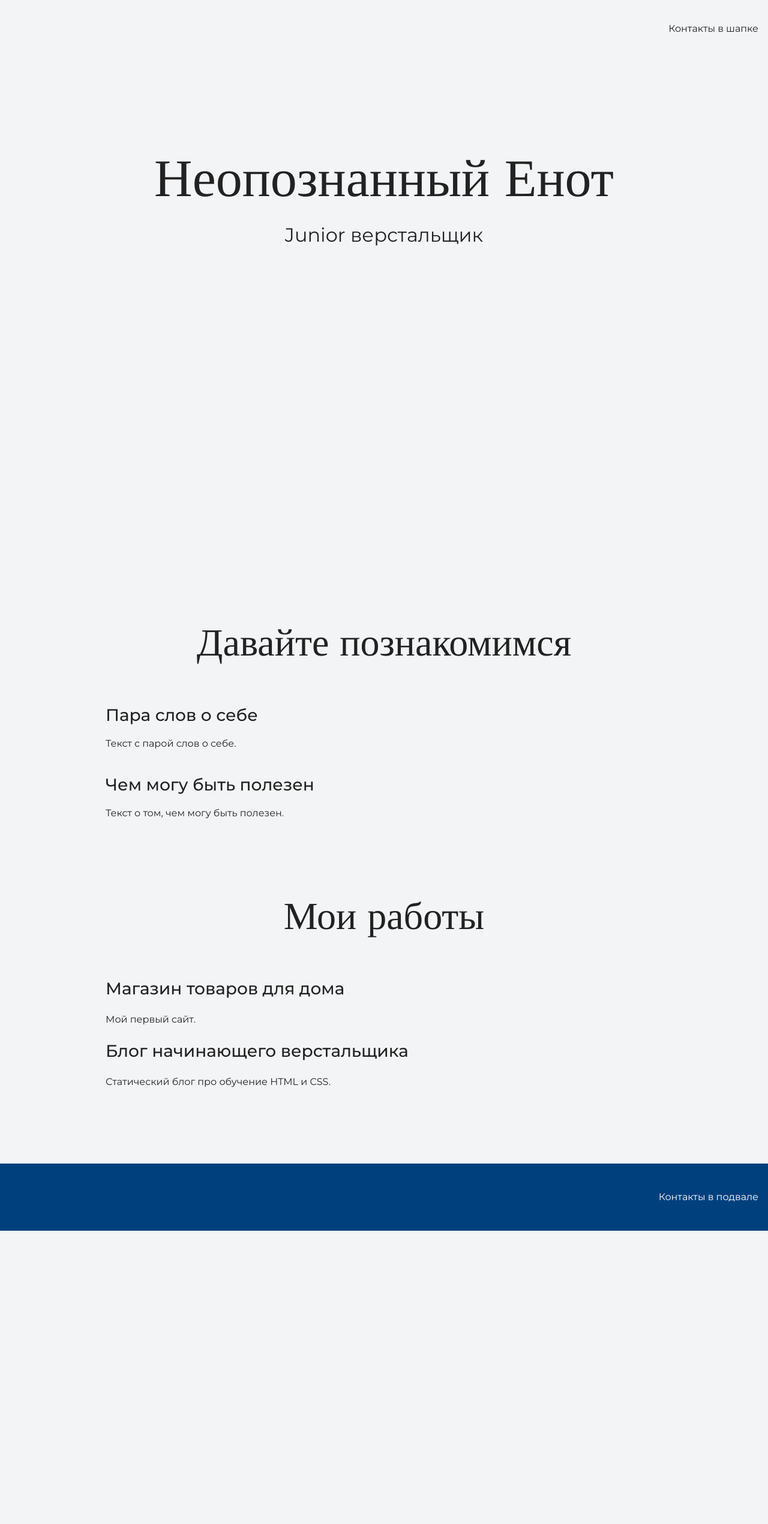
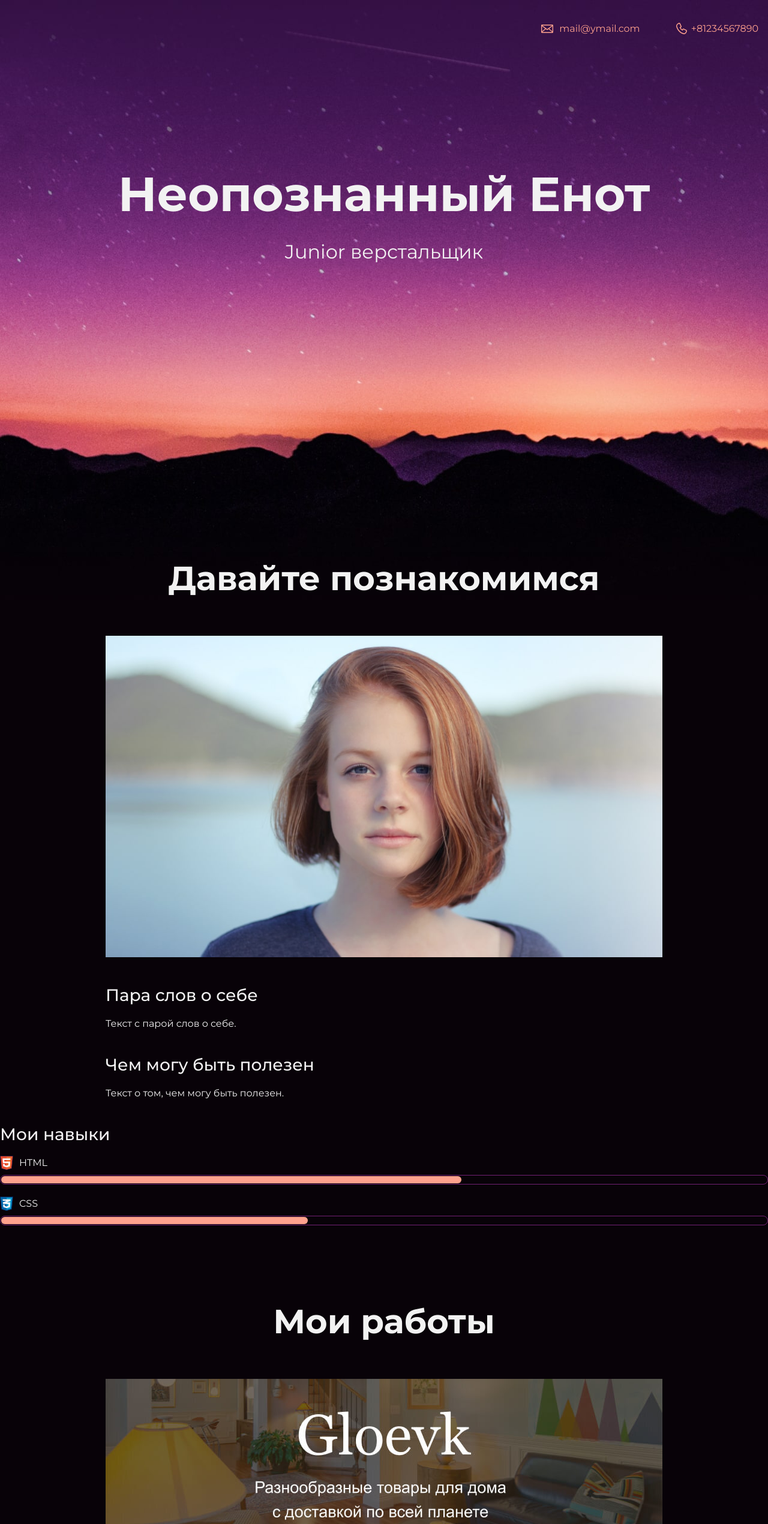
Before and after one commit to arahmaninov/portfolio, a plain HTML site: page index.html in a window 1280 px wide. Shown: the top 2541 px of the page at 60% size. Before the commit the page ends 2052 px from the top, so only its background shows below. Drawn offline with nearby package versions, Linux system fonts and the light colour scheme.

Commit message:
Added new files

```diff
--- a/index.html
+++ b/index.html
@@ -10,7 +10,8 @@
   <body>
     <header class="page-header">
 		<div class="container">
-			Контакты в шапке
+			<a class="header-email" href="mailto:mail@ymail.com">mail@ymail.com</a>
+			<a class="header-phone" href="tel:+81234567890">+81234567890</a>
 		</div>
     </header>
 
@@ -24,19 +25,37 @@
     <section class="intro">
 		<div class="container">
 			<h2 class="subheading">Давайте познакомимся</h2>
+			<figure class="user-image">
+				<img src="files/user.jpg" width="928" height="536" alt="Фотография Неопознанного Енота">
+			</figure>
 			<h3>Пара слов о себе</h3>
 			<p>Текст с парой слов о себе.</p>
 			<h3>Чем могу быть полезен</h3>
 			<p>Текст о том, чем могу быть полезен.</p>
 		</div>
+
+		<div class="skills">
+			<h3>Мои навыки</h3>
+			<dl class="skills-list">
+				<dt class="skill-html">HTML</dt>
+				<dd class="level"><div style="width: 60%;">60%</div></dd>
+				<dt class="skill-css">CSS</dt>
+				<dd class="level"><div style="width: 40%;">40%</div></dd>
+			</dl>
+		</div>
+
     </section>
 
     <section class="portfolio">
 		<div class="container">
 			<h2 class="subheading">Мои работы</h2>
 
+			<figure class="project-image">
+				<img src="files/project.jpg" width="928" height="536" alt="Cайт магазина товаров для дома">
+			</figure>
 			<h3>Магазин товаров для дома</h3>
 			<p>Мой первый сайт.</p>
+			<a class="button" href="source/project/index.html">Открыть страницу</a>
 
 			<h3>Блог начинающего верстальщика</h3>
 			<p>Статический блог про обучение HTML и CSS.</p>
@@ -45,7 +64,8 @@
 
     <footer class="page-footer">
 		<div class="container">
-			Контакты в подвале
+			<a class="footer-email" href="mailto:mail@ymail.com">mail@ymail.com</a>
+			<a class="footer-phone" href="tel:+81234567890">+81234567890</a>
 		</div>
     </footer>
   </body>
--- a/style.css
+++ b/style.css
@@ -4,8 +4,8 @@ body {
   font-family: "Montserrat", "Helvetica", "Arial", sans-serif;
   font-size: 16px;
   line-height: 32px;
-  color: #222222;
-  background-color: #f2f4f6;
+  color: #f2f2f2;
+  background-color: #080208;
   background-image: url("img/hero-bg.jpg");
   background-repeat: no-repeat;
   background-position: top center;
@@ -18,7 +18,7 @@ body {
 }
 
 .page-header {
-  margin: 0 0 160px;
+  margin: 0 0 180px;
   padding: 32px 0 32px;
 }
 
@@ -30,7 +30,7 @@ body {
 
 .page-header a {
   margin-left: 56px;
-  color: #288be6;
+  color: #fea18d;
   text-decoration: none;
   background-repeat: no-repeat;
   background-position: left;
@@ -38,16 +38,16 @@ body {
 
 .header-email {
   padding-left: 30px;
-  background-image: url("img/icon-email-header.svg");
+  background-image: url("img/icon-email.svg");
 }
 
 .header-phone {
   padding-left: 25px;
-  background-image: url("img/icon-phone-header.svg");
+  background-image: url("img/icon-phone.svg");
 }
 
 .hero-image {
-  margin-bottom: 620px;
+  margin-bottom: 480px;
 }
 
 .hero-image .container {
@@ -56,11 +56,9 @@ body {
 }
 
 .heading {
-  margin: 0 0 16px;
-  font-family: "Old Standard TT", "Times", "Times New Roman", serif;
-  font-size: 88px;
+  margin: 0 0 24px;
+  font-size: 80px;
   line-height: 96px;
-  font-weight: 400;
 }
 
 .hero-image p {
@@ -75,10 +73,8 @@ body {
 
 .subheading {
   margin: 0 0 56px;
-  font-family: "Old Standard TT", "Times", "Times New Roman", serif;
-  font-size: 64px;
+  font-size: 56px;
   line-height: 80px;
-  font-weight: 400;
   text-align: center;
 }
 
@@ -123,15 +119,15 @@ body {
   padding: 0;
   height: 14px;
   font-size: 0;
-  background-color: #ffffff;
-  border: 1px solid #86c3fa;
+  background-color: #080208;
+  border: 1px solid #712073;
   border-radius: 8px;
 }
 
 .level div {
   margin: 1px;
   height: 12px;
-  background-color: #288be6;
+  background-color: #fea18d;
   border-radius: 6px;
 }
 
@@ -165,19 +161,18 @@ body {
   text-decoration: none;
   text-transform: uppercase;
   border-radius: 4px;
-  background-color: #288be6;
+  background-color: #712073;
   color: #ffffff;
 }
 
 .page-footer {
   padding: 40px 0;
-  background-color: #00417d;
-  color: #ffffff;
+  background-color: #260c26;
 }
 
 .page-footer a {
   margin-left: 56px;
-  color: inherit;
+  color: #fea18d;
   text-decoration: none;
   background-repeat: no-repeat;
   background-position: left;
@@ -185,10 +180,10 @@ body {
 
 .footer-email {
   padding-left: 30px;
-  background-image: url("img/icon-email-footer.svg");
+  background-image: url("img/icon-email.svg");
 }
 
 .footer-phone {
   padding-left: 25px;
-  background-image: url("img/icon-phone-footer.svg");
+  background-image: url("img/icon-phone.svg");
 }
```
Also changed, not shown: files/project.jpg (added), files/user.jpg (added), img/hero-bg.jpg (added), img/icon-css.svg (added), img/icon-email-footer.svg (added), img/icon-email-header.svg (added), img/icon-email.svg (added), img/icon-html.svg (added), img/icon-phone-footer.svg (added), img/icon-phone-header.svg (added), img/icon-phone.svg (added), 2 other files.
